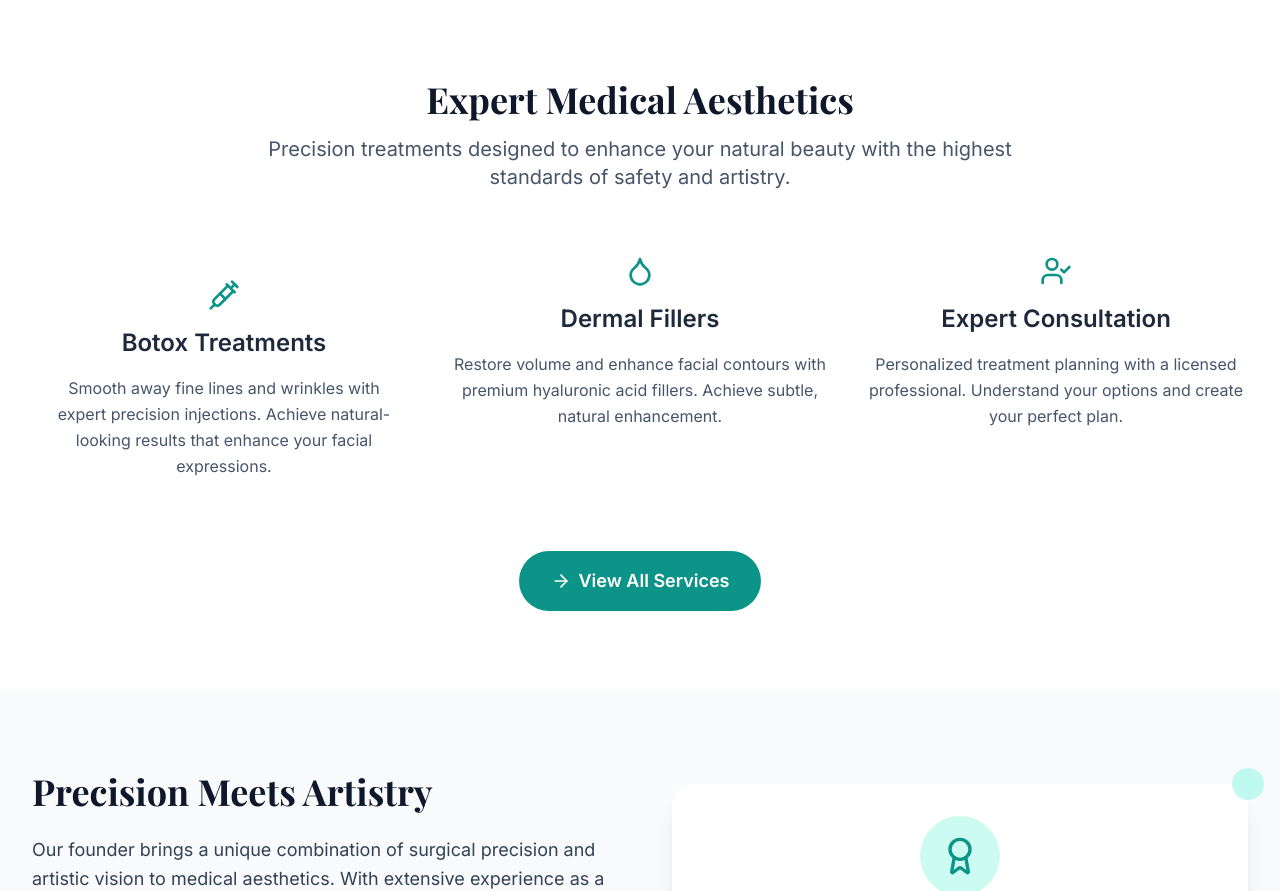
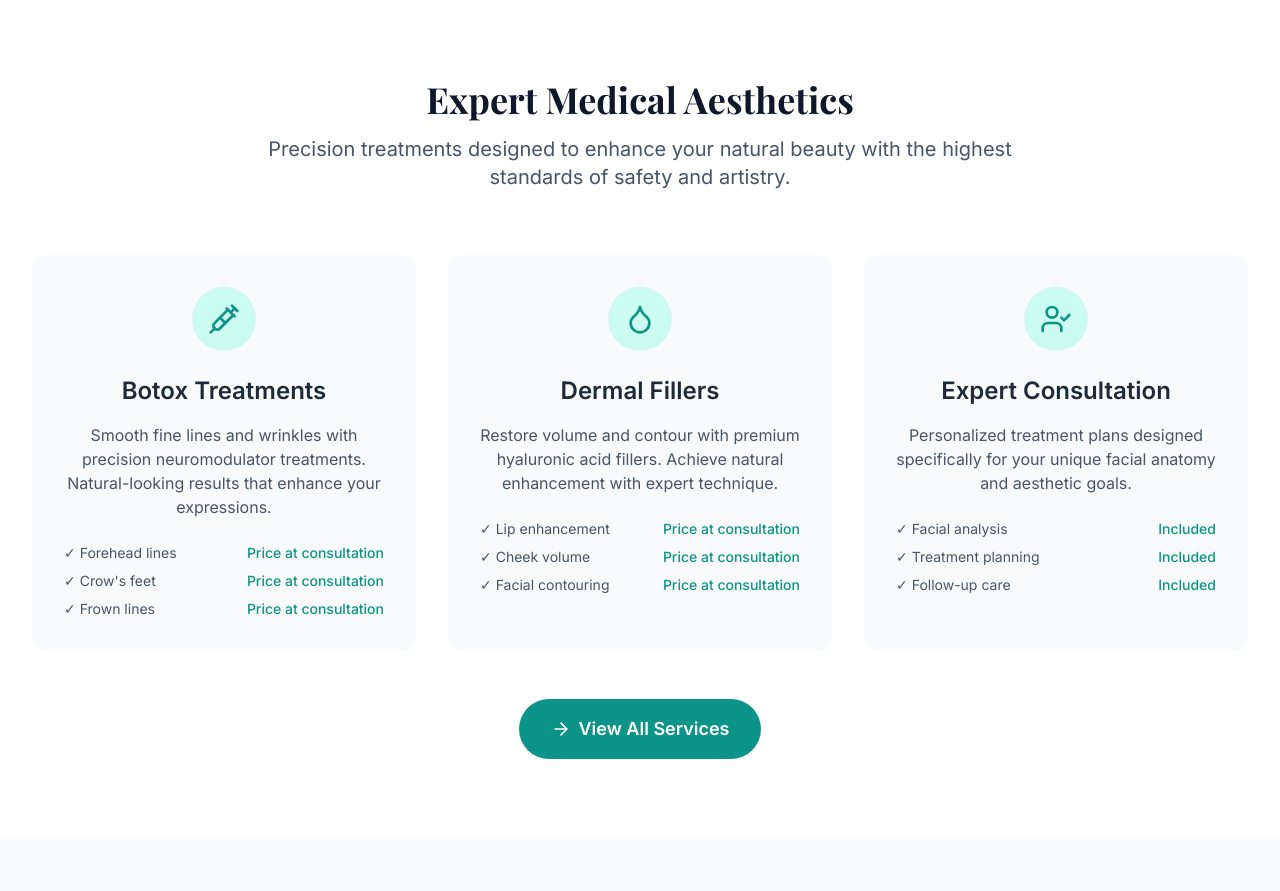
Before and after one commit to nvco/stb_website, a PHP site: page / in a window 1280 px wide. Shown: the part 757-1648 px from the top of the page. Run offline with PHP 8.4, Linux system fonts and the light colour scheme; some libraries are stand-ins or nearby versions.

Commit message:
Restore rich styling to homepage services cards
- Added back beautiful card backgrounds with primary-50 color
- Restored proper icon containers with rounded backgrounds
- Added detailed service feature lists with pricing
- Included hover effects and proper visual hierarchy
- Fixed inconsistency from component extraction phase

```diff
--- a/site/index.php
+++ b/site/index.php
@@ -135,26 +135,76 @@
             </div>
 
             <div class="grid md:grid-cols-3 gap-8">
-                <?php echo service_card_icon('syringe', 'Botox Treatments', 'Smooth away fine lines and wrinkles with expert precision injections. Achieve natural-looking results that enhance your facial expressions.'); ?>
+                <div class="bg-primary-50 rounded-2xl p-8 text-center hover:shadow-lg transition-shadow">
+                    <div class="w-16 h-16 bg-accent-100 rounded-full flex items-center justify-center mx-auto mb-6">
+                        <i data-lucide="syringe" class="w-8 h-8 text-accent-600" aria-hidden="true"></i>
+                    </div>
+                    <h3 class="text-2xl font-semibold text-primary-800 mb-4">Botox Treatments</h3>
+                    <p class="text-primary-600 mb-6">
+                        Smooth fine lines and wrinkles with precision neuromodulator treatments. Natural-looking results that enhance your expressions.
+                    </p>
+                    <div class="space-y-2 text-sm text-primary-600">
+                        <div class="flex justify-between">
+                            <span>✓ Forehead lines</span>
+                            <span class="text-accent-600 font-medium">Price at consultation</span>
+                        </div>
+                        <div class="flex justify-between">
+                            <span>✓ Crow's feet</span>
+                            <span class="text-accent-600 font-medium">Price at consultation</span>
+                        </div>
+                        <div class="flex justify-between">
+                            <span>✓ Frown lines</span>
+                            <span class="text-accent-600 font-medium">Price at consultation</span>
+                        </div>
+                    </div>
+                </div>
 
-                        <div class="text-center">
-                            <div class="flex justify-center mb-4">
+                <div class="bg-primary-50 rounded-2xl p-8 text-center hover:shadow-lg transition-shadow">
+                    <div class="w-16 h-16 bg-accent-100 rounded-full flex items-center justify-center mx-auto mb-6">
                         <i data-lucide="droplet" class="w-8 h-8 text-accent-600" aria-hidden="true"></i>
                     </div>
                     <h3 class="text-2xl font-semibold text-primary-800 mb-4">Dermal Fillers</h3>
-                            <p class="text-primary-600 leading-relaxed">
-                                Restore volume and enhance facial contours with premium hyaluronic acid fillers. Achieve subtle, natural enhancement.
+                    <p class="text-primary-600 mb-6">
+                        Restore volume and contour with premium hyaluronic acid fillers. Achieve natural enhancement with expert technique.
                     </p>
+                    <div class="space-y-2 text-sm text-primary-600">
+                        <div class="flex justify-between">
+                            <span>✓ Lip enhancement</span>
+                            <span class="text-accent-600 font-medium">Price at consultation</span>
+                        </div>
+                        <div class="flex justify-between">
+                            <span>✓ Cheek volume</span>
+                            <span class="text-accent-600 font-medium">Price at consultation</span>
+                        </div>
+                        <div class="flex justify-between">
+                            <span>✓ Facial contouring</span>
+                            <span class="text-accent-600 font-medium">Price at consultation</span>
+                        </div>
+                    </div>
                 </div>
 
-                        <div class="text-center">
-                            <div class="flex justify-center mb-4">
+                <div class="bg-primary-50 rounded-2xl p-8 text-center hover:shadow-lg transition-shadow">
+                    <div class="w-16 h-16 bg-accent-100 rounded-full flex items-center justify-center mx-auto mb-6">
                         <i data-lucide="user-check" class="w-8 h-8 text-accent-600" aria-hidden="true"></i>
                     </div>
                     <h3 class="text-2xl font-semibold text-primary-800 mb-4">Expert Consultation</h3>
-                            <p class="text-primary-600 leading-relaxed">
-                                Personalized treatment planning with a licensed professional. Understand your options and create your perfect plan.
+                    <p class="text-primary-600 mb-6">
+                        Personalized treatment plans designed specifically for your unique facial anatomy and aesthetic goals.
                     </p>
+                    <div class="space-y-2 text-sm text-primary-600">
+                        <div class="flex justify-between">
+                            <span>✓ Facial analysis</span>
+                            <span class="text-accent-600 font-medium">Included</span>
+                        </div>
+                        <div class="flex justify-between">
+                            <span>✓ Treatment planning</span>
+                            <span class="text-accent-600 font-medium">Included</span>
+                        </div>
+                        <div class="flex justify-between">
+                            <span>✓ Follow-up care</span>
+                            <span class="text-accent-600 font-medium">Included</span>
+                        </div>
+                    </div>
                 </div>
             </div>
 
```
Lines whose indentation alone changed are shown as unchanged.
